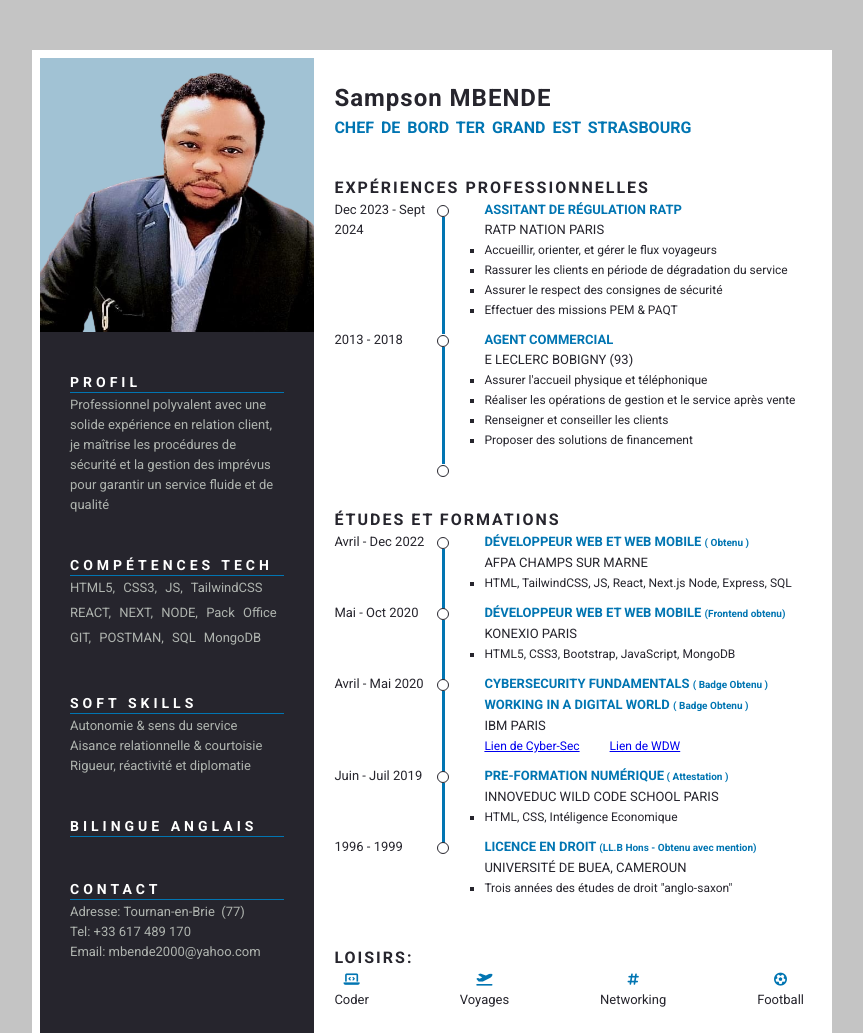
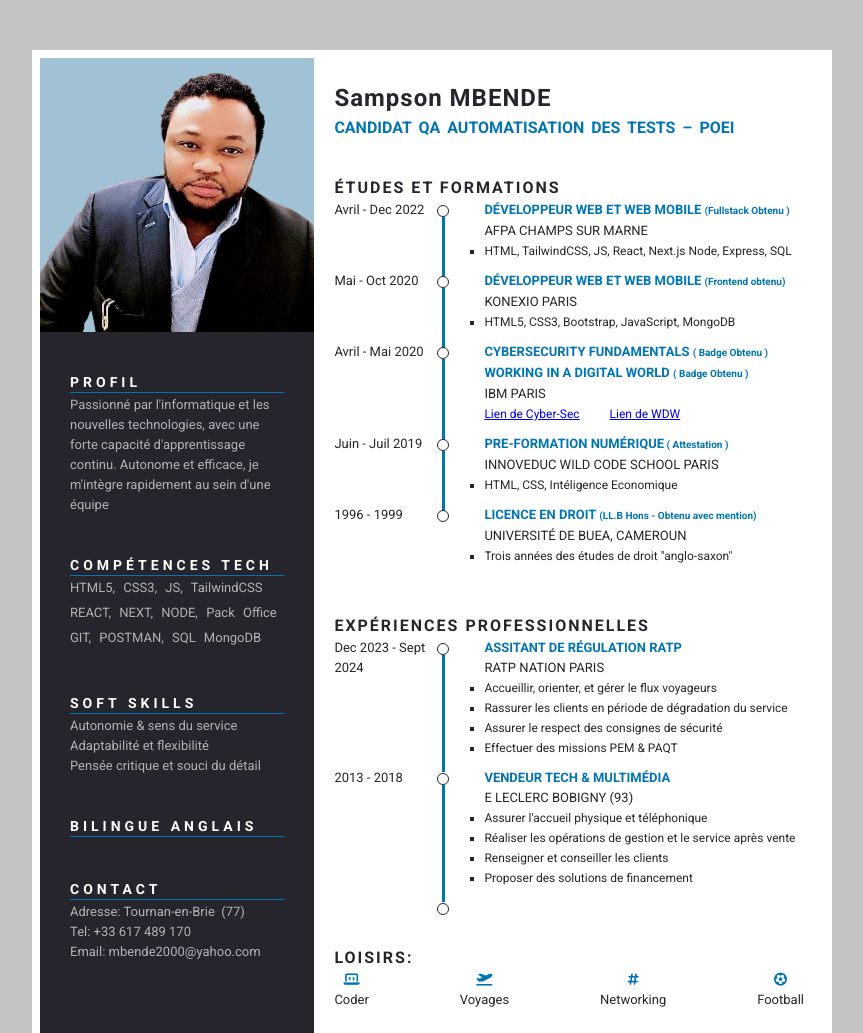
Before and after one commit to SAMMBENDE/Consultant-Qualification-Logicielle-Testeur, a plain HTML site: page index.html in a window 1280 px wide. Shown: the top 1033 px of the page, without its empty margins (208-1071 px from the left). Drawn offline with Linux system fonts and the light colour scheme.

Commit message:
QA automatisation tests POEI Capgemini

```diff
--- a/index.html
+++ b/index.html
@@ -20,7 +20,7 @@
         <div class="resume_bottom">
           <div class="resume_item resume_namerole">
             <div class="name">Sampson MBENDE</div>
-            <div class="role">Chef de bord TER GRAND EST Strasbourg</div>
+            <div class="role">Candidat QA Automatisation des Tests – POEI</div>
           </div>
           <div class="resume_item resume_profile">
             <div class="resume_titlecomp">Profil</div>
@@ -29,9 +29,9 @@
               d'applications mobiles avec des stratégies numériques innovantes.
             </div> -->
             <div class="resume_info">
-              Professionnel polyvalent avec une solide expérience en relation
-              client, je maîtrise les procédures de sécurité et la gestion des
-              imprévus pour garantir un service fluide et de qualité
+              Passionné par l'informatique et les nouvelles technologies, avec
+              une forte capacité d'apprentissage continu. Autonome et efficace,
+              je m'intègre rapidement au sein d'une équipe
             </div>
           </div>
 
@@ -57,8 +57,8 @@
             <div class="resume_titlecomp">SOFT SKILLS</div>
             <div class="resume_info">
               <div>Autonomie & sens du service</div>
-              <div>Aisance relationnelle & courtoisie</div>
-              <div>Rigueur, réactivité et diplomatie</div>
+              <div>Adaptabilité et flexibilité</div>
+              <div>Pensée critique et souci du détail</div>
             </div>
           </div>
 
@@ -92,61 +92,7 @@
       <div class="resume_right">
         <div class="resume_item resume_namerole">
           <div class="name">Sampson MBENDE</div>
-          <div class="role">Chef de bord TER GRAND EST Strasbourg</div>
-        </div>
-
-        <div class="resume_item resume_experience">
-          <div class="resume_title">EXPÉRIENCES PROFESSIONNELLES</div>
-          <div class="resume_info">
-            <div class="resume_data">
-              <div class="year">Dec 2023 - Sept 2024</div>
-              <div class="content">
-                <p class="blue"><b>ASSITANT DE RÉGULATION RATP</b></p>
-                <p>RATP NATION PARIS</p>
-                <ul class="details">
-                  <li>Accueillir, orienter, et gérer le flux voyageurs</li>
-                  <!-- <li>Interface avec les tourists anglophones</li> -->
-                  <li>
-                    Rassurer les clients en période de dégradation du service
-                  </li>
-                  <li>Assurer le respect des consignes de sécurité</li>
-                  <li>Effectuer des missions PEM & PAQT</li>
-                </ul>
-              </div>
-            </div>
-            <!-- <div class="resume_data">
-              <div class="year">2020 - 2024</div>
-              <div class="content">
-                <p class="blue"><b>DÉVELOPPEUR WEB FREELANCE </b></p>
-
-                <ul class="details">
-                  <li>Conception & développement applications web & mobile</li>
-                </ul>
-              </div>
-            </div> -->
-
-            <div class="resume_data">
-              <div class="year">2013 - 2018</div>
-              <div class="content">
-                <p class="blue"><b>AGENT COMMERCIAL</b></p>
-                <p>E LECLERC BOBIGNY (93)</p>
-
-                <ul class="details">
-                  <li>Assurer l'accueil physique et téléphonique</li>
-                  <li>
-                    Réaliser les opérations de gestion et le service après vente
-                  </li>
-                  <li>Renseigner et conseiller les clients</li>
-                  <li>Proposer des solutions de financement</li>
-                </ul>
-              </div>
-            </div>
-
-            <div class="resume_data">
-              <div class="year"></div>
-              <div class="content"></div>
-            </div>
-          </div>
+          <div class="role">Candidat QA Automatisation des Tests – POEI</div>
         </div>
 
         <div class="resume_item resume_education">
@@ -157,7 +103,7 @@
               <div class="content">
                 <p class="blue">
                   <b>DÉVELOPPEUR WEB ET WEB MOBILE </b
-                  ><span class="diplome">( Obtenu )</span>
+                  ><span class="diplome">(Fullstack Obtenu )</span>
                 </p>
                 <p>AFPA CHAMPS SUR MARNE</p>
                 <ul class="details">
@@ -248,7 +194,7 @@
           </div>
         </div>
 
-        <!-- <div class="resume_item resume_experience">
+        <div class="resume_item resume_experience">
           <div class="resume_title">EXPÉRIENCES PROFESSIONNELLES</div>
           <div class="resume_info">
             <div class="resume_data">
@@ -290,7 +236,7 @@
               <div class="content"></div>
             </div>
           </div>
-        </div> -->
+        </div>
 
         <div class="resume_item resmue_interests">
           <div class="resume_title">LOISIRS:</div>
```
